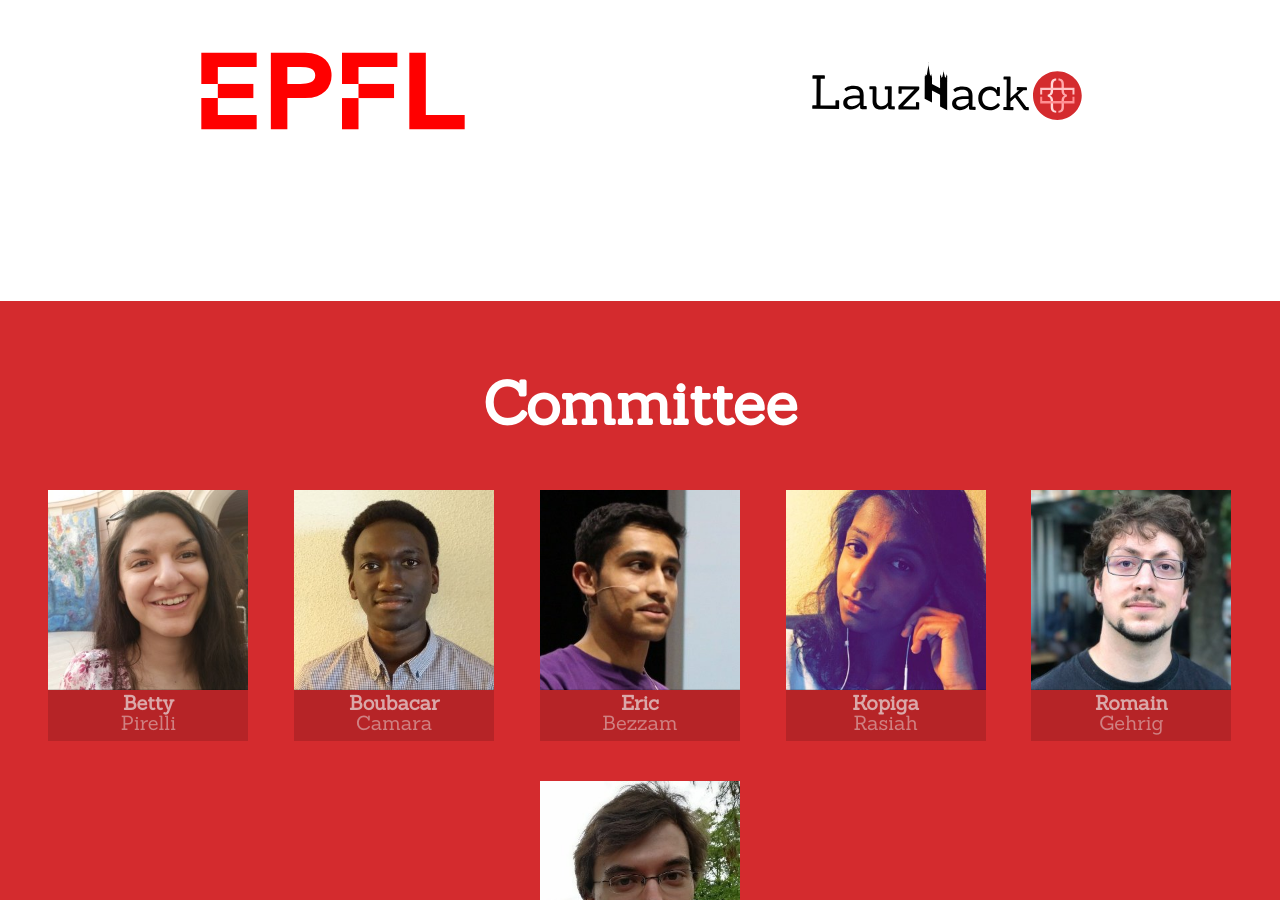
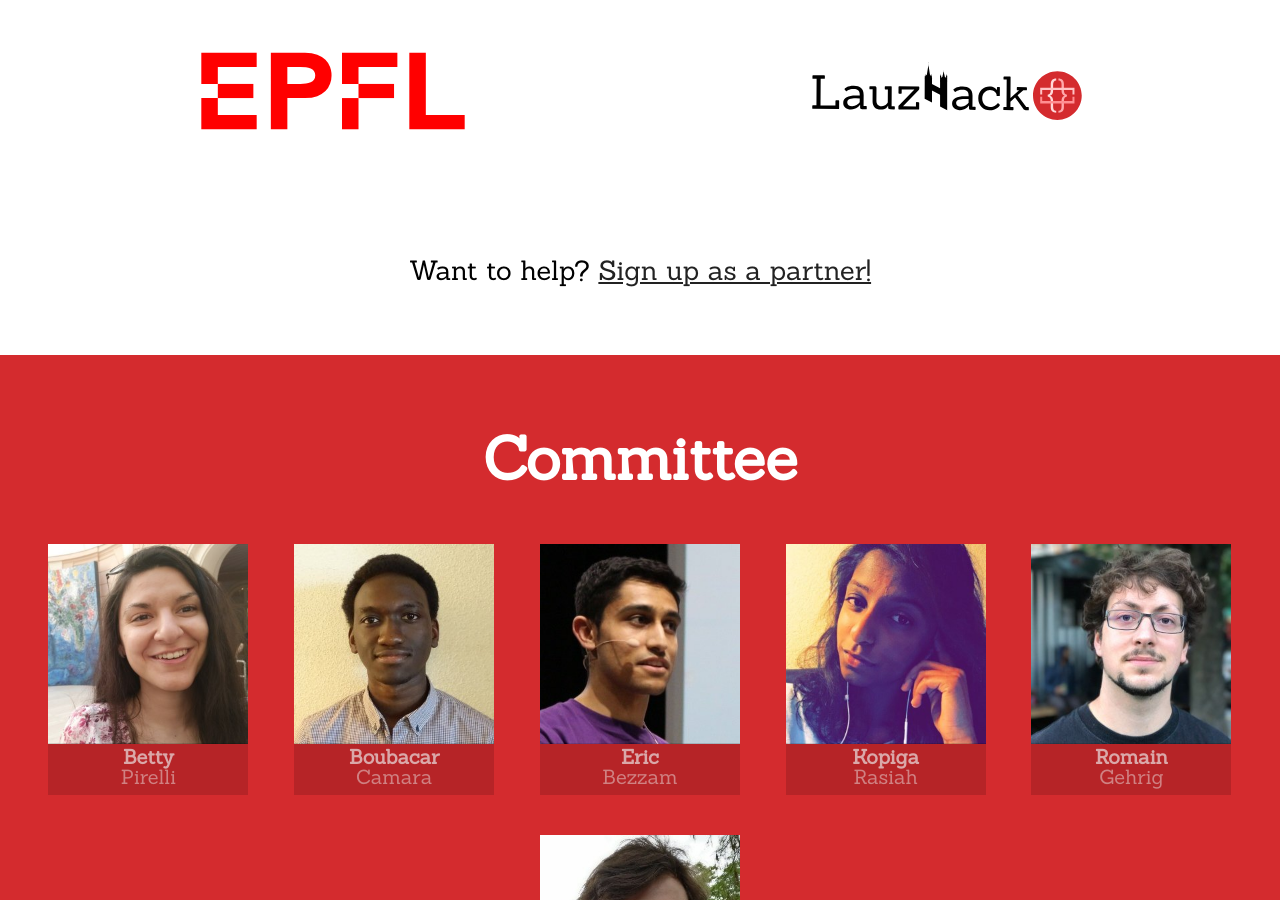
Before and after one commit to LauzHack/ViralHack-website, a Jekyll site: the page built from index.html, in a window 1280 px wide and 900 px high, scrolled down 2216 px. Built offline with Jekyll 4.4.1, drawn with Linux system fonts in a browser that asks for light colours.

Commit message:
Add partner form

```diff
--- a/_data/sponsors.yml
+++ b/_data/sponsors.yml
@@ -1,7 +1,3 @@
-# Whether to display text about the prospectus.
-# See the ReadMe file for information about it.
-show_prospectus: false
-
 # Sponsors, organized by tiers.
 # Tiers have a size, and may have a background color (for e.g. gold/silver/bronze)
 # Each sponsor has a link to its website.
--- a/index.html
+++ b/index.html
@@ -99,12 +99,6 @@
 </section>
 {% if site.data.sponsors %}
   <section class="section-sponsors tone-emphasis">
-    {% if site.data.sponsors.show_prospectus %}
-      <div>
-        <p>Interested in sponsoring us? Check out our <a target="_blank" href="/pdf/sponsor-prospectus.pdf">sponsorship prospectus</a>.</p>
-      </div>
-    {% endif %}
-
     {% for tier in site.data.sponsors.tiers %}
       {% if tier[1].show_title %}
         <h1>{{ tier[0] }}</h1>
@@ -138,6 +132,8 @@
         </div>
       {% endif %}
     {% endfor %}
+
+    <p>Want to help? <a target="_blank" rel="noreferrer" href="https://forms.gle/SrqvCiLhGCGQWytt5">Sign up as a partner!</a></p>
   </section>
 {% endif %}
 <section class="tone-dark">
```
